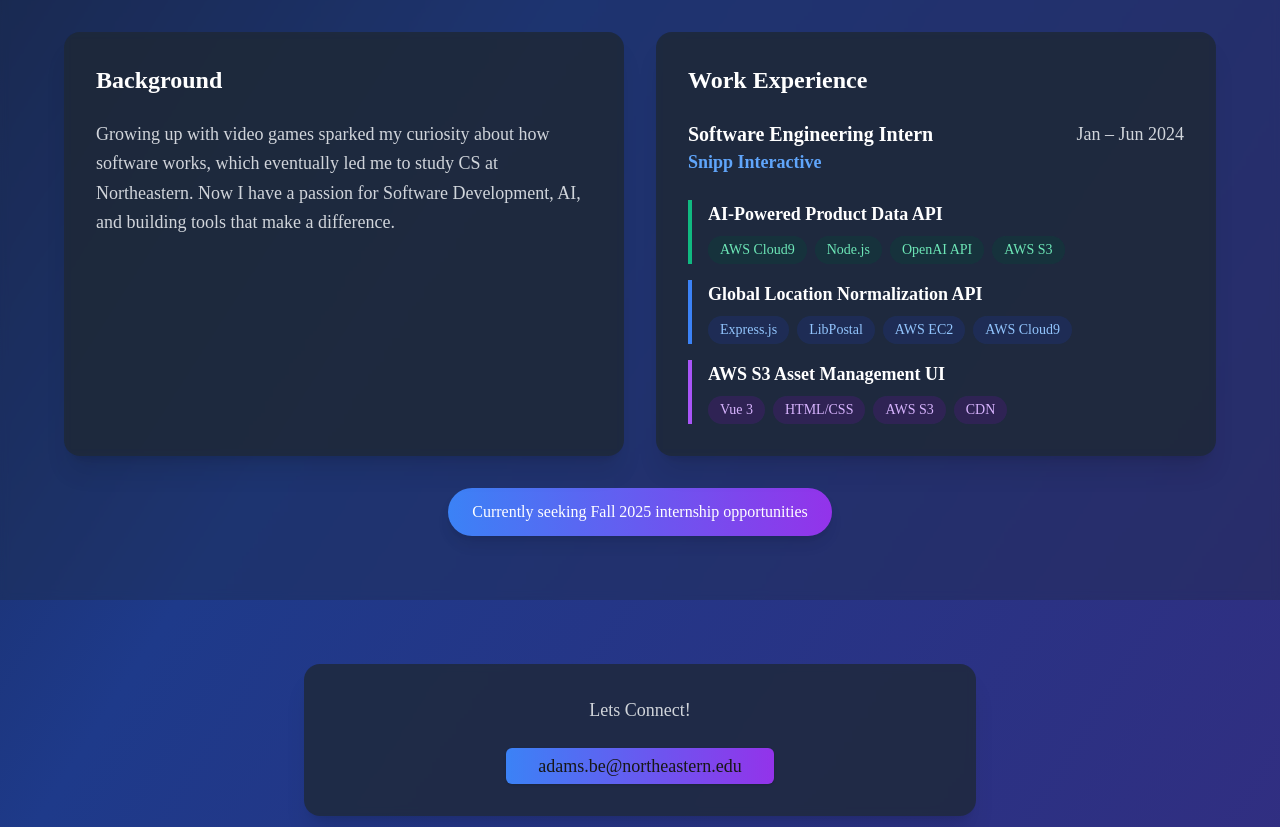
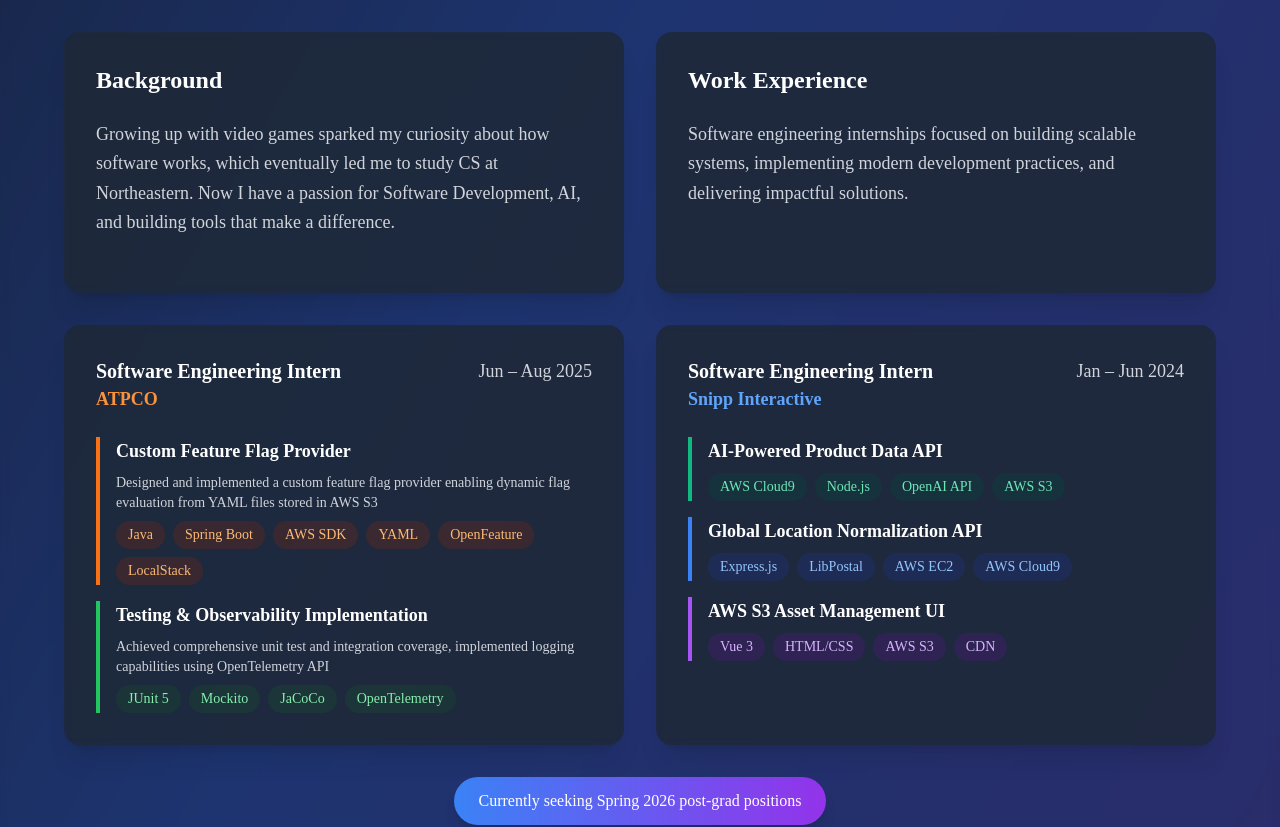
Before and after one commit to Badams1/Portfolio, a Next.js app: page / in a window 1280 px wide. Shown: the part 1120-1947 px from the top of the page. Built offline with nearby package versions, Linux system fonts and the light colour scheme.

Commit message:
Add ATPCO internship experience and update resume

```diff
--- a/app/page.tsx
+++ b/app/page.tsx
@@ -9,7 +9,7 @@ export default function Portfolio() {
       <div className="absolute top-8 left-8 z-50">
         <div className="flex flex-col sm:flex-row gap-4">
           <a
-            href="/Resume.pdf"
+            href="/BenjaminAdamsResume.pdf"
             target="_blank"
             rel="noopener noreferrer"
             className="flex items-center gap-2 px-4 py-2 bg-white/80 dark:bg-gray-800/80 backdrop-blur-sm rounded-full shadow-lg hover:shadow-xl transition-all duration-300 hover:-translate-y-1 text-gray-700 dark:text-gray-200 hover:text-blue-600 dark:hover:text-blue-400"
@@ -232,7 +232,7 @@ export default function Portfolio() {
             <h2 className="text-4xl font-bold text-gray-900 dark:text-white mb-4">About Me</h2>
           </div>
 
-          <div className="grid grid-cols-1 lg:grid-cols-2 gap-8">
+          <div className="grid grid-cols-1 lg:grid-cols-2 gap-8 mb-8">
             {/* Personal Introduction - Left Side */}
             <div className="bg-white/80 dark:bg-gray-800/80 rounded-2xl p-8 shadow-xl backdrop-blur-sm">
               <h3 className="text-2xl font-bold text-gray-900 dark:text-white mb-6">Background</h3>
@@ -242,10 +242,68 @@ export default function Portfolio() {
               </p>
             </div>
 
-            {/* Work Experience - Right Side */}
+            {/* Work Experience Title - Right Side */}
             <div className="bg-white/80 dark:bg-gray-800/80 rounded-2xl p-8 shadow-xl backdrop-blur-sm">
               <h3 className="text-2xl font-bold text-gray-900 dark:text-white mb-6">Work Experience</h3>
+              <p className="text-lg text-gray-700 dark:text-gray-300 leading-relaxed">
+                Software engineering internships focused on building scalable systems, implementing modern development practices, and delivering impactful solutions.
+              </p>
+            </div>
+          </div>
 
+          {/* Work Experience Cards */}
+          <div className="grid grid-cols-1 lg:grid-cols-2 gap-8">
+            {/* ATPCO Internship Card */}
+            <div className="bg-white/80 dark:bg-gray-800/80 rounded-2xl p-8 shadow-xl backdrop-blur-sm">
+              <div className="flex flex-col sm:flex-row sm:items-start sm:justify-between mb-6">
+                <div className="mb-4 sm:mb-0">
+                  <h4 className="text-xl font-bold text-gray-900 dark:text-white">Software Engineering Intern</h4>
+                  <p className="text-lg font-semibold text-orange-600 dark:text-orange-400">ATPCO</p>
+                </div>
+                <div className="text-lg font-medium text-gray-600 dark:text-gray-300">
+                  Jun – Aug 2025
+                </div>
+              </div>
+
+              <div className="space-y-4">
+                {/* Feature Flag Provider */}
+                <div className="border-l-4 border-orange-500 pl-4">
+                  <h5 className="text-lg font-semibold text-gray-900 dark:text-white mb-2">
+                    Custom Feature Flag Provider
+                  </h5>
+                  <p className="text-gray-600 dark:text-gray-300 text-sm mb-2">
+                    Designed and implemented a custom feature flag provider enabling dynamic flag evaluation from YAML files stored in AWS S3
+                  </p>
+                  <div className="flex flex-wrap gap-2">
+                    {['Java', 'Spring Boot', 'AWS SDK', 'YAML', 'OpenFeature', 'LocalStack'].map((tech) => (
+                      <span key={tech} className="px-3 py-1 bg-orange-100 dark:bg-orange-900/30 text-orange-700 dark:text-orange-300 rounded-full text-sm font-medium">
+                        {tech}
+                      </span>
+                    ))}
+                  </div>
+                </div>
+
+                {/* Testing & Observability */}
+                <div className="border-l-4 border-green-500 pl-4">
+                  <h5 className="text-lg font-semibold text-gray-900 dark:text-white mb-2">
+                    Testing & Observability Implementation
+                  </h5>
+                  <p className="text-gray-600 dark:text-gray-300 text-sm mb-2">
+                    Achieved comprehensive unit test and integration coverage, implemented logging capabilities using OpenTelemetry API
+                  </p>
+                  <div className="flex flex-wrap gap-2">
+                    {['JUnit 5', 'Mockito', 'JaCoCo', 'OpenTelemetry'].map((tech) => (
+                      <span key={tech} className="px-3 py-1 bg-green-100 dark:bg-green-900/30 text-green-700 dark:text-green-300 rounded-full text-sm font-medium">
+                        {tech}
+                      </span>
+                    ))}
+                  </div>
+                </div>
+              </div>
+            </div>
+
+            {/* Snipp Interactive Internship Card */}
+            <div className="bg-white/80 dark:bg-gray-800/80 rounded-2xl p-8 shadow-xl backdrop-blur-sm">
               <div className="flex flex-col sm:flex-row sm:items-start sm:justify-between mb-6">
                 <div className="mb-4 sm:mb-0">
                   <h4 className="text-xl font-bold text-gray-900 dark:text-white">Software Engineering Intern</h4>
@@ -305,7 +363,7 @@ export default function Portfolio() {
           {/* Internship Status - Below both columns */}
           <div className="text-center mt-8">
             <div className="inline-flex items-center gap-2 px-6 py-3 bg-gradient-to-r from-blue-500 to-purple-600 text-white rounded-full font-medium shadow-lg">
-              Currently seeking Fall 2025 internship opportunities
+              Currently seeking Spring 2026 post-grad positions
             </div>
           </div>
         </div>
```
Also changed, not shown: 1 other file (tests, documents, lock files or other folders). Lines whose indentation alone changed are shown as unchanged.
